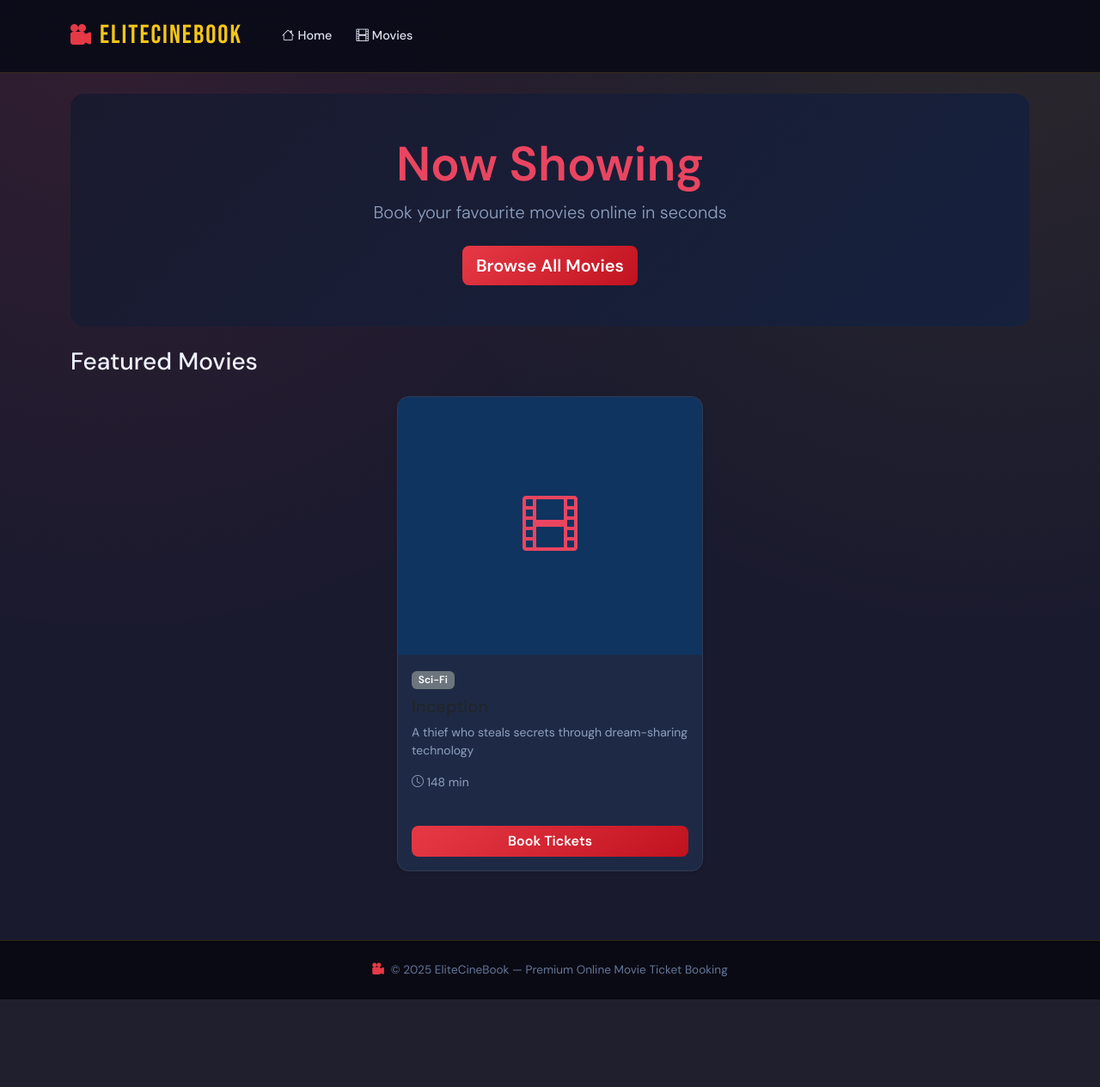
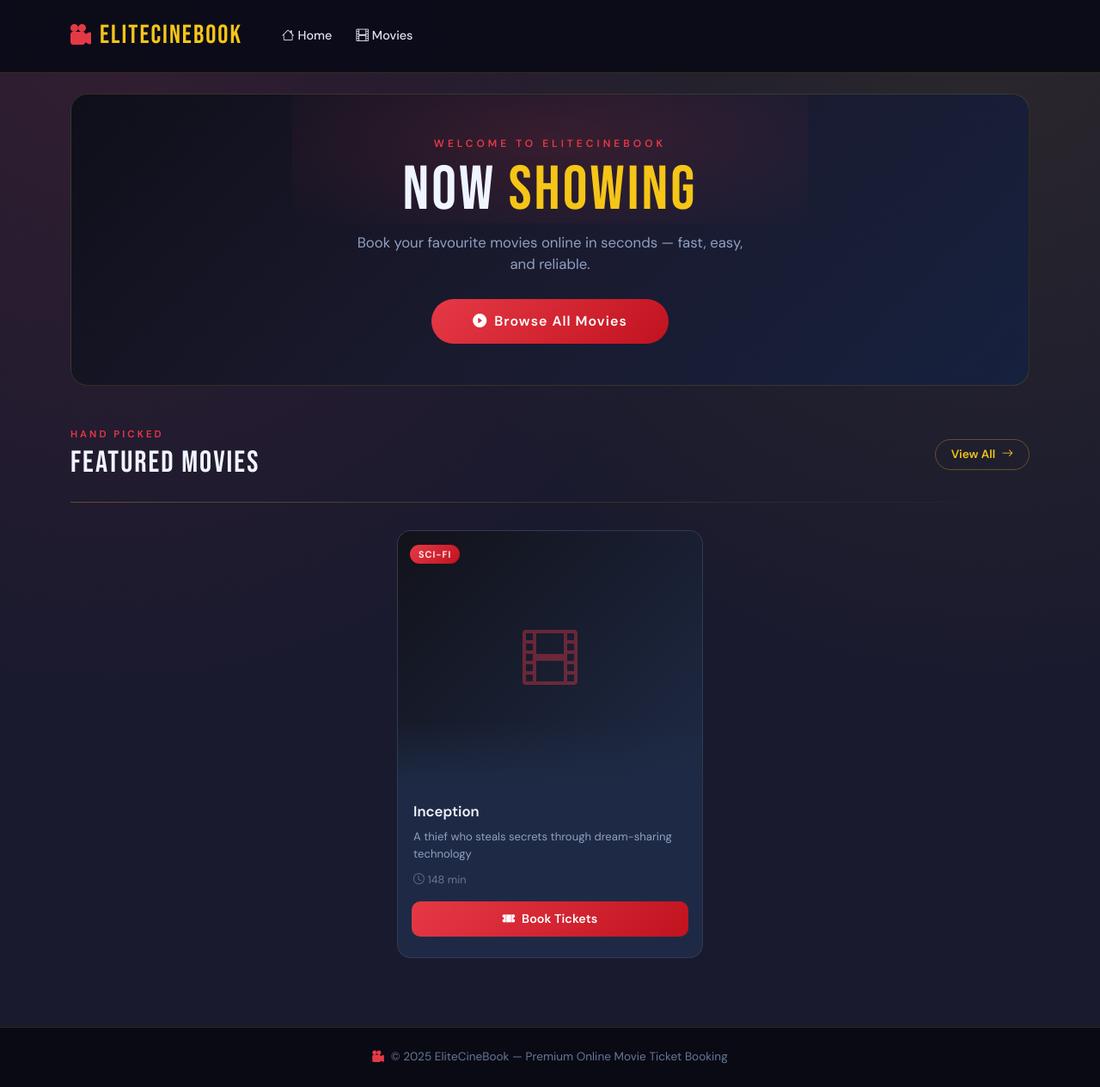
Before and after one commit to Work105/movie-ticket-system, a Django app: page / in a window 1280 px wide. Shown: the whole page at 86% size. Before the commit the page ends 1163 px from the top, so only its background shows below. Run offline with Django 5.2, Linux system fonts and the light colour scheme; data comes from the database, SQL or seed files in the repository; parts of the project's set-up code (start-up, migrations or seed data) failed here and were passed over.

Commit message:
Fix: Show posters on home page, redesign hero section

```diff
--- a/tickets/templates/tickets/home.html
+++ b/tickets/templates/tickets/home.html
@@ -2,54 +2,104 @@
 {% block title %}EliteCineBook — Now Showing{% endblock %}
 {% block content %}
 
-<div class="text-center py-5 mb-4" style="background: linear-gradient(135deg, #1a1a2e, #16213e); border-radius: 16px;">
-  <h1 class="display-4 fw-bold" style="color:#e94560;">Now Showing</h1>
-  <p class="lead text-muted">Book your favourite movies online in seconds</p>
-  <a href="{% url 'movie_list' %}" class="btn btn-primary btn-lg mt-2">Browse All Movies</a>
+<!-- HERO SECTION -->
+<div class="text-center py-5 mb-5 position-relative" style="background: linear-gradient(135deg, #0f0f1a, #1a1a2e, #16213e); border-radius: 20px; overflow:hidden; border:1px solid rgba(245,197,24,0.15);">
+  <!-- Background glow effects -->
+  <div style="position:absolute; top:-50px; left:50%; transform:translateX(-50%); width:600px; height:200px; background:radial-gradient(ellipse, rgba(230,57,70,0.15), transparent); pointer-events:none;"></div>
+
+  <div class="position-relative" style="z-index:1;">
+    <p style="color:#e63946; font-size:0.75rem; letter-spacing:4px; font-weight:700; text-transform:uppercase; margin-bottom:10px;">
+      Welcome to EliteCineBook
+    </p>
+    <h1 style="font-family:'Bebas Neue',sans-serif; font-size:4.5rem; letter-spacing:3px; color:#f0f4ff; line-height:1; margin-bottom:12px;">
+      NOW <span style="color:#f5c518;">SHOWING</span>
+    </h1>
+    <p style="color:#8fa0c0; font-size:1.05rem; max-width:480px; margin:0 auto 28px;">
+      Book your favourite movies online in seconds — fast, easy, and reliable.
+    </p>
+    <a href="{% url 'movie_list' %}" class="btn btn-primary btn-lg px-5"
+       style="border-radius:30px; font-weight:700; letter-spacing:1px; padding:14px 40px; font-size:1rem;">
+      <i class="bi bi-play-circle-fill me-2"></i>Browse All Movies
+    </a>
+  </div>
 </div>
 
-<h3 class="mb-4">Featured Movies</h3>
+<!-- FEATURED MOVIES HEADER -->
+<div class="d-flex align-items-center justify-content-between mb-4">
+  <div>
+    <p style="color:#e63946; font-size:0.72rem; letter-spacing:3px; font-weight:700; text-transform:uppercase; margin-bottom:4px;">Hand Picked</p>
+    <h2 style="font-family:'Bebas Neue',sans-serif; font-size:2.2rem; letter-spacing:2px; color:#f0f4ff; margin:0;">Featured Movies</h2>
+  </div>
+  <a href="{% url 'movie_list' %}" style="color:#f5c518; font-size:0.85rem; font-weight:600; text-decoration:none; border:1px solid rgba(245,197,24,0.3); padding:7px 18px; border-radius:20px; transition:all 0.2s;"
+     onmouseover="this.style.background='rgba(245,197,24,0.1)'"
+     onmouseout="this.style.background='transparent'">
+    View All <i class="bi bi-arrow-right ms-1"></i>
+  </a>
+</div>
 
+<!-- DIVIDER -->
+<div style="height:1px; background:linear-gradient(to right, rgba(245,197,24,0.3), transparent); margin-bottom:32px;"></div>
+
+<!-- MOVIES GRID -->
 <div class="row g-4">
   {% for movie in movies %}
   <div class="col-md-4">
-      <div class="card movie-card h-100 shadow-sm">
+    <div class="card h-100 position-relative"
+         style="background:#1e2a45; border:1px solid rgba(255,255,255,0.08); border-radius:16px; overflow:hidden; transition:transform 0.3s ease, box-shadow 0.3s ease, border-color 0.3s ease; cursor:pointer;"
+         onmouseover="this.style.transform='translateY(-8px)'; this.style.boxShadow='0 24px 60px rgba(0,0,0,0.6)'; this.style.borderColor='rgba(245,197,24,0.3)';"
+         onmouseout="this.style.transform='translateY(0)'; this.style.boxShadow='none'; this.style.borderColor='rgba(255,255,255,0.08)';">
 
-        {% if movie.poster %}
-          <img src="{{ movie.poster.url }}" class="card-img-top" alt="{{ movie.title }}">
+      <!-- Poster -->
+      <div style="overflow:hidden; position:relative;">
+        {% if movie.poster_url %}
+          <img src="{{ movie.poster_url }}"
+               alt="{{ movie.title }}"
+               style="width:100%; height:300px; object-fit:cover; display:block; transition:transform 0.4s ease;"
+               onmouseover="this.style.transform='scale(1.05)'"
+               onmouseout="this.style.transform='scale(1)'">
         {% else %}
-          <div style="height:300px; background:#0f3460; display:flex; align-items:center; justify-content:center; border-radius:12px 12px 0 0;">
-            <i class="bi bi-film" style="font-size:4rem; color:#e94560;"></i>
+          <div style="height:300px; background:linear-gradient(135deg,#12121a,#1e2a45); display:flex; align-items:center; justify-content:center;">
+            <i class="bi bi-film" style="font-size:4rem; color:#e63946; opacity:0.4;"></i>
           </div>
         {% endif %}
 
-        <div class="card-body">
-          <span class="badge bg-secondary mb-2">
-            {{ movie.get_genre_display }}
-          </span>
+        <!-- Gradient overlay at bottom of poster -->
+        <div style="position:absolute; bottom:0; left:0; right:0; height:80px; background:linear-gradient(to top, #1e2a45, transparent);"></div>
+      </div>
 
-          <h5 class="card-title">{{ movie.title }}</h5>
+      <!-- Genre Badge -->
+      <div style="position:absolute; top:14px; left:14px; z-index:2;">
+        <span class="badge-genre">{{ movie.get_genre_display }}</span>
+      </div>
 
-          <p class="card-text text-muted small">
+      <!-- Card Body -->
+      <div class="card-body" style="padding:16px 18px 8px;">
+        <h5 style="font-weight:700; font-size:1.05rem; color:#f0f4ff; margin-bottom:8px; line-height:1.3;">
+          {{ movie.title }}
+        </h5>
+        <p style="color:#8fa0c0; font-size:0.82rem; line-height:1.5; margin-bottom:10px;">
           {{ movie.description|truncatewords:15 }}
         </p>
-
-          <p class="text-muted small">
-            <i class="bi bi-clock"></i> {{ movie.duration_minutes }} min
+        <p style="color:#667799; font-size:0.8rem; margin:0;">
+          <i class="bi bi-clock me-1"></i>{{ movie.duration_minutes }} min
         </p>
       </div>
 
-        <div class="card-footer bg-transparent border-0 pb-3">
-          <a href="{% url 'movie_detail' movie.id %}" class="btn btn-primary w-100">
-            Book Tickets
+      <!-- Card Footer -->
+      <div class="card-footer bg-transparent border-0 px-3 pb-4 pt-2">
+        <a href="{% url 'movie_detail' movie.id %}" class="btn btn-primary w-100"
+           style="border-radius:10px; padding:10px; font-weight:600; font-size:0.9rem;">
+          <i class="bi bi-ticket-perforated-fill me-2"></i>Book Tickets
         </a>
       </div>
 
     </div>
   </div>
-
   {% empty %}
-    <p class="text-muted">No movies available right now.</p>
+  <div class="col-12 text-center py-5">
+    <i class="bi bi-film" style="font-size:4rem; color:#2a3a55;"></i>
+    <p class="mt-3" style="color:#667799;">No movies available right now.</p>
+  </div>
   {% endfor %}
 </div>
 
```
Lines whose indentation alone changed are shown as unchanged.
